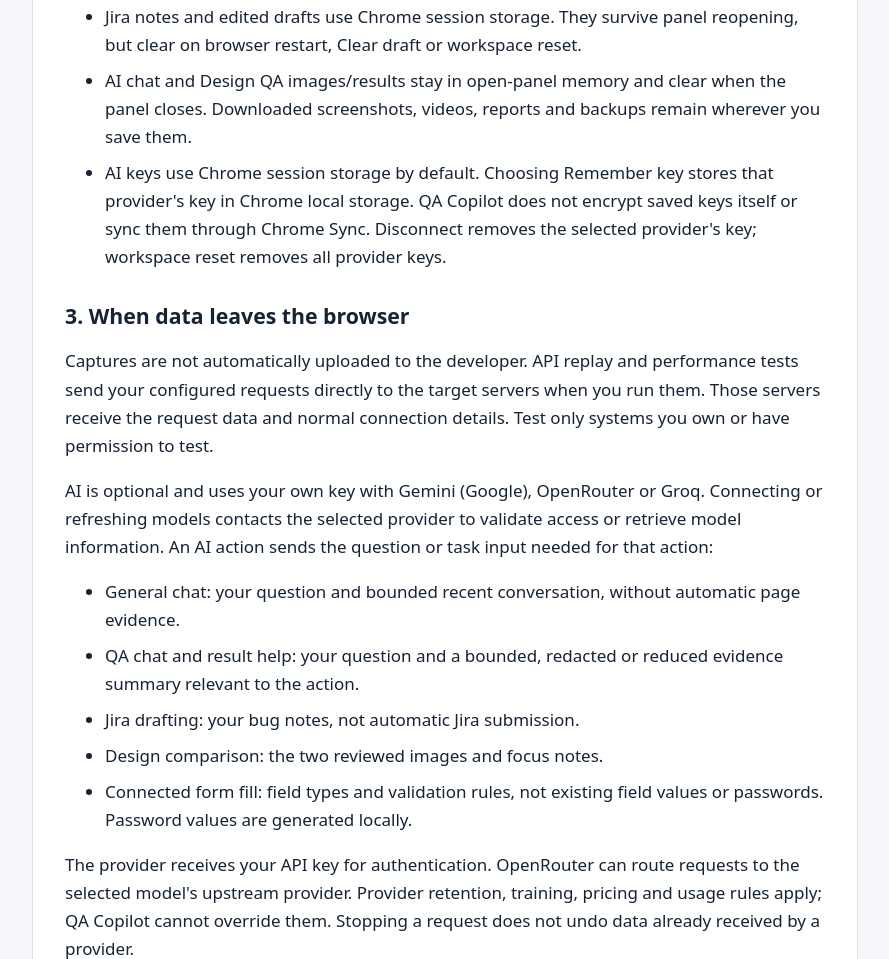
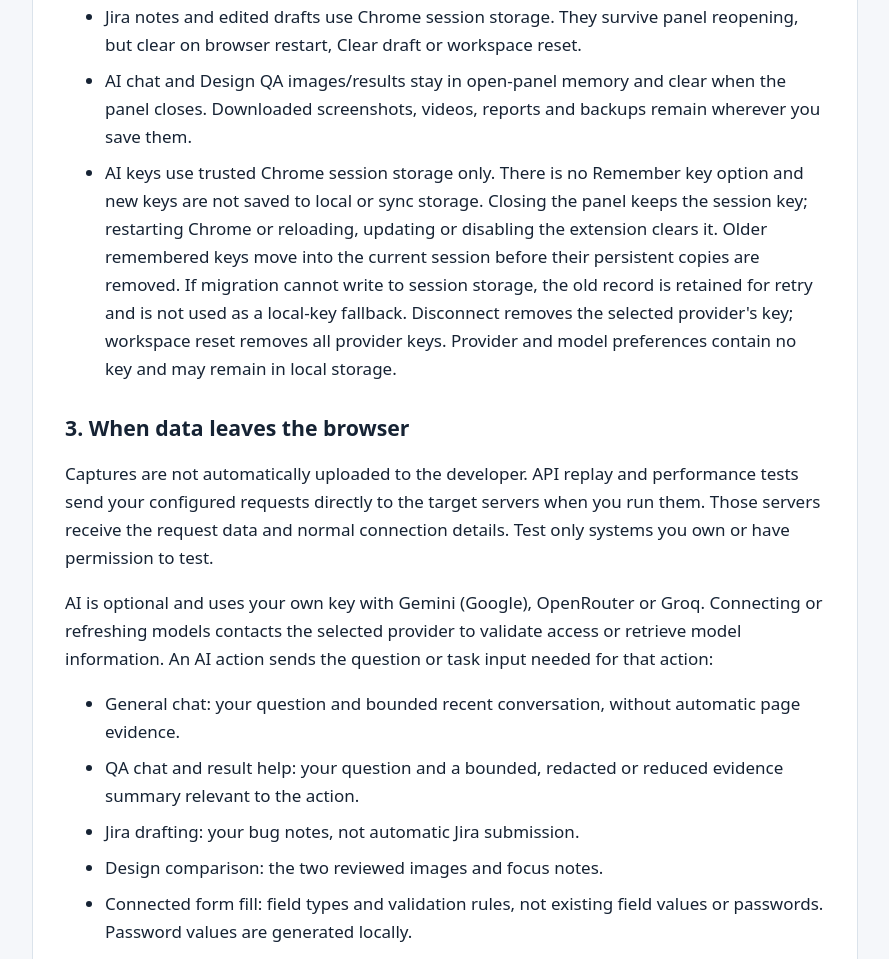
Before and after one commit to Ahmed-Gamal1/qa-copilot-privacy, a plain HTML site: page index.html in a window 1280 px wide. Shown: the part 930-1889 px from the top of the page, without its empty margins (195-1084 px from the left). Drawn offline with Linux system fonts and the light colour scheme.

Commit message:
docs(privacy): explain session-only AI keys and safe legacy migration

```diff
--- a/index.html
+++ b/index.html
@@ -41,7 +41,7 @@
           <li>Settings, saved APIs and saved performance-test definitions use Chrome local storage. They remain until you remove them or reset the workspace. Imported CSV rows, generated counter positions and live response-variable values are not saved with performance tests.</li>
           <li>Jira notes and edited drafts use Chrome session storage. They survive panel reopening, but clear on browser restart, Clear draft or workspace reset.</li>
           <li>AI chat and Design QA images/results stay in open-panel memory and clear when the panel closes. Downloaded screenshots, videos, reports and backups remain wherever you save them.</li>
-          <li>AI keys use Chrome session storage by default. Choosing Remember key stores that provider's key in Chrome local storage. QA Copilot does not encrypt saved keys itself or sync them through Chrome Sync. Disconnect removes the selected provider's key; workspace reset removes all provider keys.</li>
+          <li>AI keys use trusted Chrome session storage only. There is no Remember key option and new keys are not saved to local or sync storage. Closing the panel keeps the session key; restarting Chrome or reloading, updating or disabling the extension clears it. Older remembered keys move into the current session before their persistent copies are removed. If migration cannot write to session storage, the old record is retained for retry and is not used as a local-key fallback. Disconnect removes the selected provider's key; workspace reset removes all provider keys. Provider and model preferences contain no key and may remain in local storage.</li>
         </ul>
       </section>
 
```
